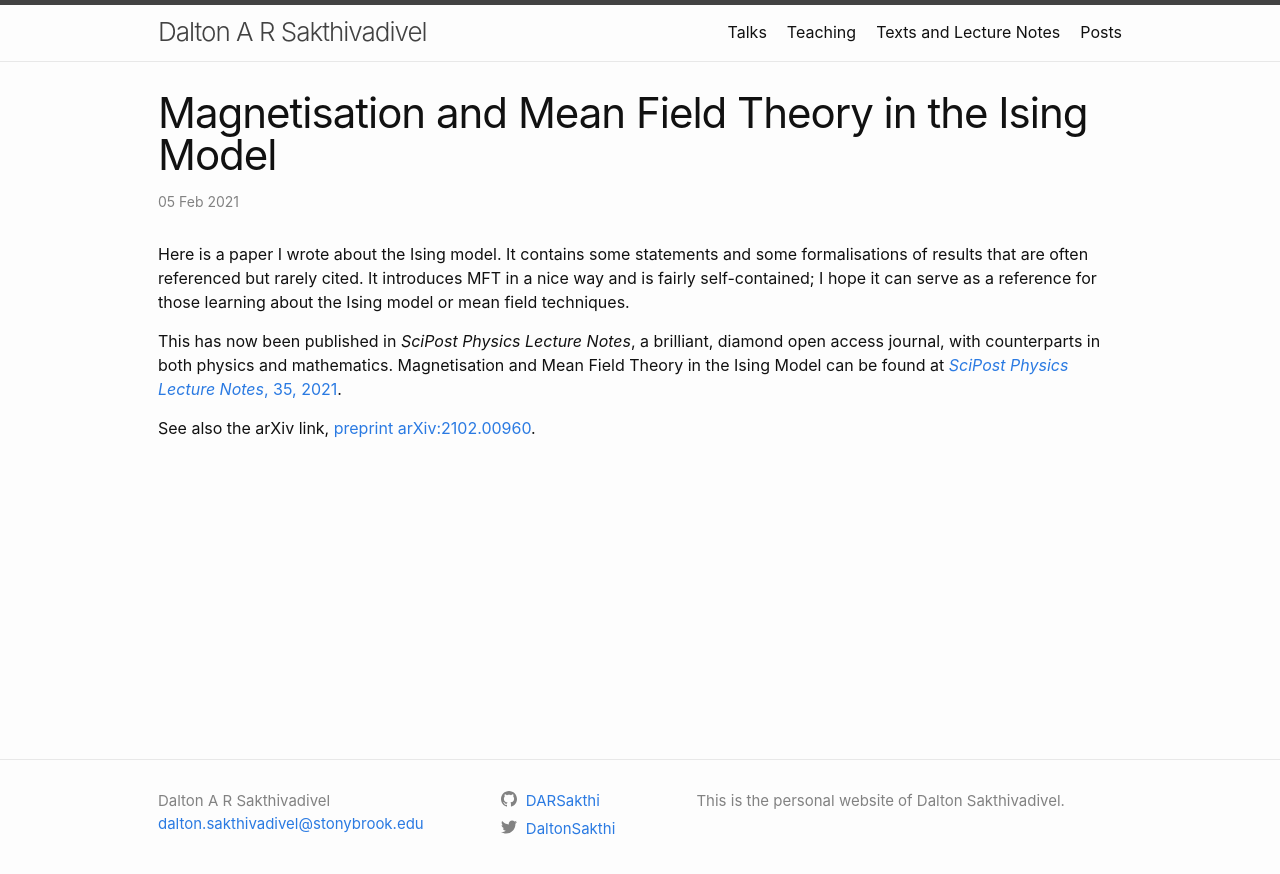
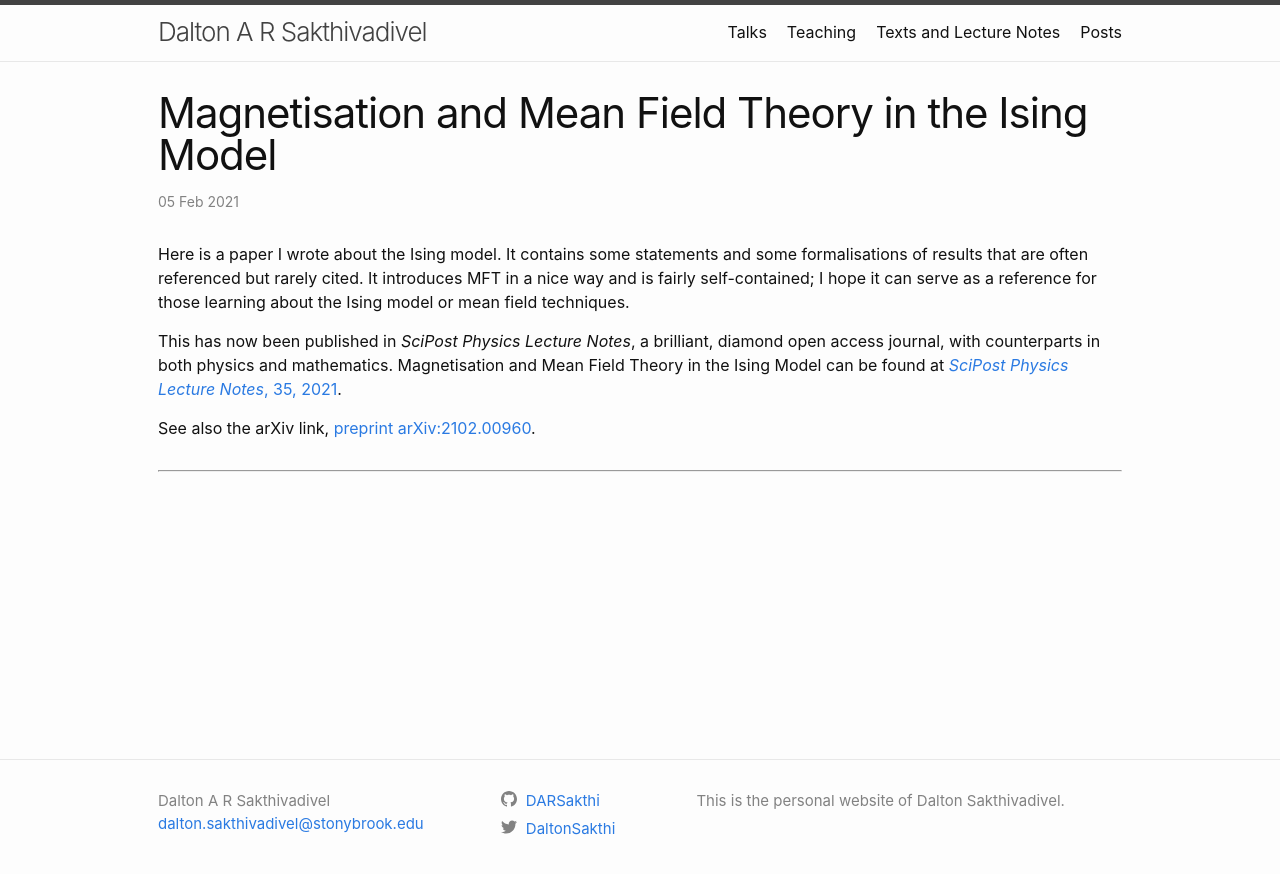
Before and after one commit to DARSakthi/DARSakthi.github.io, a Jekyll site: the page built from _texts/02-MFT-IM.markdown, in a window 1280 px wide. Shown: the top 874 px of the page. Built offline with Jekyll 4.4.1, drawn with Linux system fonts in a browser that asks for light colours; comment, search, counter and statistics services are not loaded.

Commit message:
Formatted comments a bit more nicely

```diff
--- a/_layouts/post.html
+++ b/_layouts/post.html
@@ -19,9 +19,11 @@ layout: default
     {{ content }}
   </div>
 
-  {%- if site.disqus.shortname -%}
-    {%- include disqus_comments.html -%}
-  {%- endif -%}
+  <p>
+
+  <hr>
+
+  <p>
 
   {% include utterances.html %}
 
```
